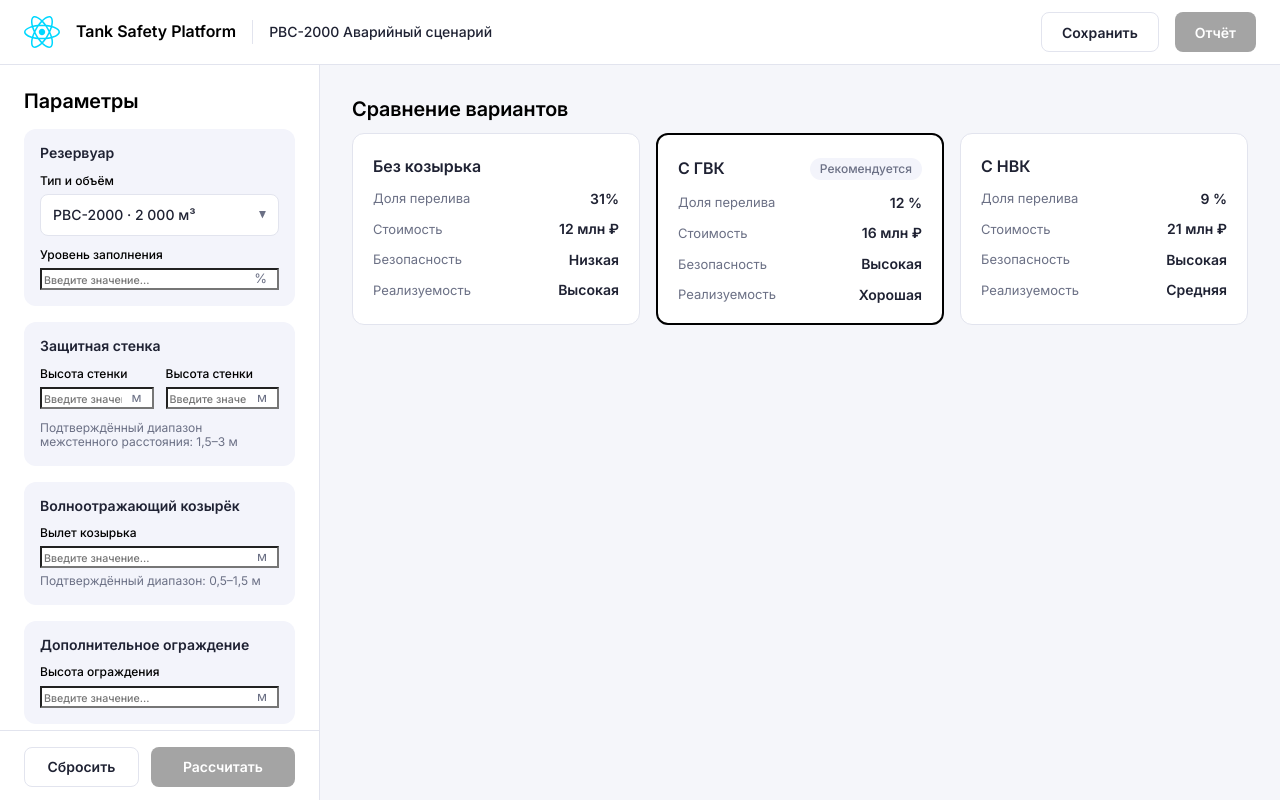
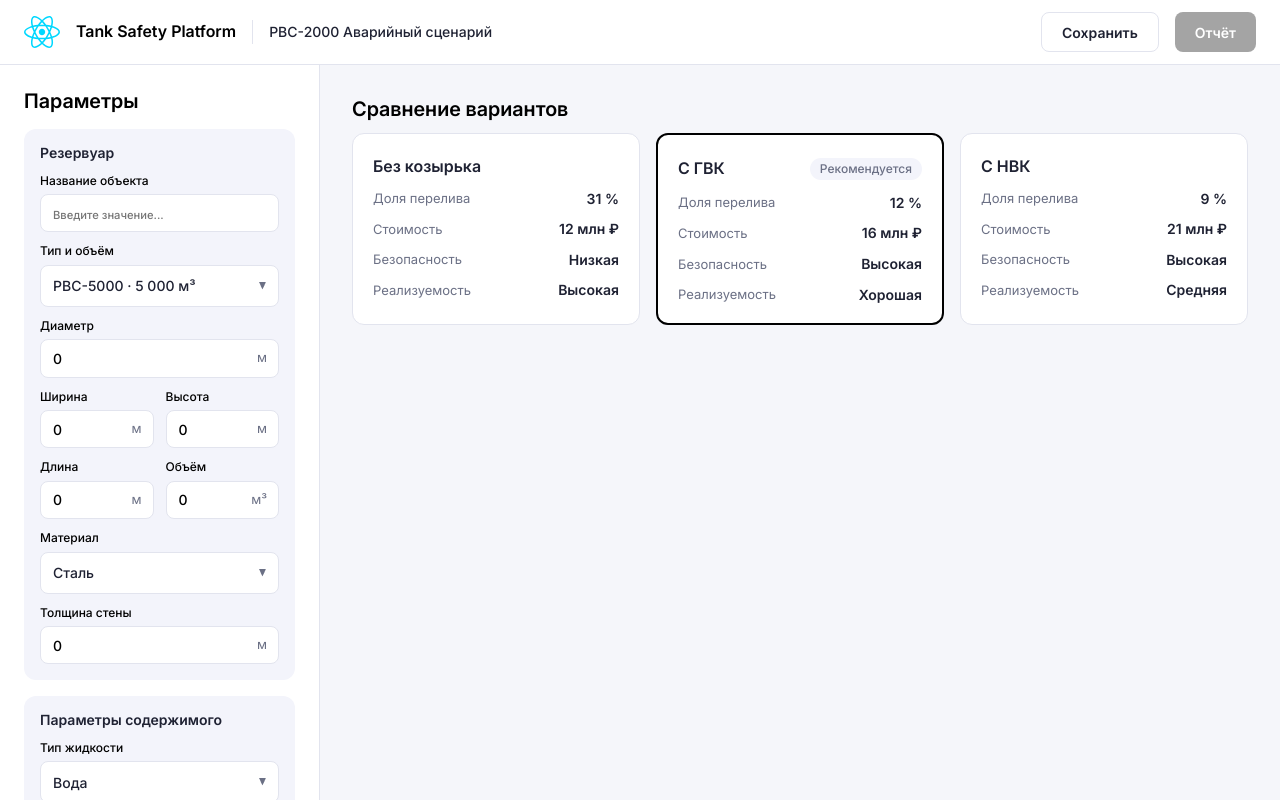
Before and after one commit to safonovartem/Team_13_Our_work, a React (Vite) app in the folder frontend/: page / in a window 1280 px wide. Built offline with nearby package versions, Linux system fonts and the light colour scheme.

Commit message:
Add states to properties panel

```diff
--- a/frontend/src/App.tsx
+++ b/frontend/src/App.tsx
@@ -1,16 +1,23 @@
+import { useState } from 'react';
 import { Header } from './components/header/component';
 import { Layout } from './components/layout/component';
 import { PropertiesPanel } from './components/properties-panel/component';
 import { ResultBlock } from './components/result-block/component';
 import { ResultSection } from './components/result-section/component';
 import { ResultString } from './components/result-string/component';
+import { FormValues, EMPTY_FORM } from './types';
 
 export function App() {
+  const [form, setForm] = useState<FormValues>(EMPTY_FORM);
+
   return (
-    <Layout header={<Header />} aside={<PropertiesPanel />}>
+    <Layout
+      header={<Header />}
+      aside={<PropertiesPanel values={form} onChange={setForm} />}
+    >
       <ResultSection title="Сравнение вариантов">
         <ResultBlock title="Без козырька">
-          <ResultString title="Доля перелива" value="31%" />
+          <ResultString title="Доля перелива" value="31 %" />
           <ResultString title="Стоимость" value="12 млн ₽" />
           <ResultString title="Безопасность" value="Низкая" />
           <ResultString title="Реализуемость" value="Высокая" />
--- a/frontend/src/components/dropdown-menu/component.tsx
+++ b/frontend/src/components/dropdown-menu/component.tsx
@@ -1,13 +1,31 @@
 interface DropdownMenuProps {
-  data: string[];
+  data: readonly string[];
+  value: string | number;
+  onChange: (value: string | number) => void;
+  disabled?: boolean;
   id?: string;
 }
 
-export function DropdownMenu({ data, id }: DropdownMenuProps) {
+export function DropdownMenu({
+  data,
+  id,
+  value,
+  onChange,
+  disabled,
+}: DropdownMenuProps) {
   return (
-    <select id={id}>
+    <select
+      id={id}
+      onChange={(e) => onChange(e.target.value)}
+      disabled={disabled}
+      value={value}
+    >
       {data.map((s, i) => {
-        return <option key={i}>{s}</option>;
+        return (
+          <option key={i} value={s}>
+            {s}
+          </option>
+        );
       })}
     </select>
   );
--- a/frontend/src/components/properties-panel/component.tsx
+++ b/frontend/src/components/properties-panel/component.tsx
@@ -1,53 +1,149 @@
+import {
+  FieldName,
+  FormValues,
+  LIQUID_TYPES,
+  TANK_MATERIALS,
+  TANK_TYPES,
+} from '../../types';
 import { DropdownMenu } from '../dropdown-menu/component';
-import { MeaningNote } from '../meaning-note/component';
 import { PropertiesFormGroup } from '../properties-form-group/component';
 import { PropertyValueInputField } from '../property-value-input-field/component';
 import { SignedFormField } from '../signed-form-field/component';
 import styles from './component.module.css';
 
-export function PropertiesPanel() {
+interface PropertiesPanelProps {
+  values: FormValues;
+  onChange: (next: FormValues) => void;
+}
+
+export function PropertiesPanel({ values, onChange }: PropertiesPanelProps) {
+  const setField = (name: FieldName) => (raw: string | number) =>
+    onChange({ ...values, [name]: raw });
+
   return (
     <div className={styles.container}>
       <section className={styles.propertiesSection}>
         <h3 className={styles.title}>Параметры</h3>
         <form action="#" className={styles.propertiesForm} id="properties-form">
           <PropertiesFormGroup title="Резервуар">
+            <SignedFormField title="Название объекта">
+              <PropertyValueInputField
+                value={values.objectName}
+                onChange={setField('objectName')}
+              />
+            </SignedFormField>
             <SignedFormField title="Тип и объём">
               <DropdownMenu
-                data={['РВС-2000 · 2 000 м³', 'РВС-5000 · 5 000 м³']}
+                data={TANK_TYPES}
+                value={values.objectType}
+                onChange={setField('objectType')}
+              />
+            </SignedFormField>
+            <SignedFormField title="Диаметр">
+              <PropertyValueInputField
+                type="number"
+                measurementUnit="м"
+                value={values.objectDiameter}
+                onChange={setField('objectDiameter')}
+              />
+            </SignedFormField>
+            <div className={styles.twoColumn}>
+              <SignedFormField title="Ширина">
+                <PropertyValueInputField
+                  type="number"
+                  measurementUnit="м"
+                  value={values.objectWidth}
+                  onChange={setField('objectWidth')}
+                />
+              </SignedFormField>
+              <SignedFormField title="Высота">
+                <PropertyValueInputField
+                  type="number"
+                  measurementUnit="м"
+                  value={values.objectHeight}
+                  onChange={setField('objectHeight')}
+                />
+              </SignedFormField>
+              <SignedFormField title="Длина">
+                <PropertyValueInputField
+                  type="number"
+                  measurementUnit="м"
+                  value={values.objectLength}
+                  onChange={setField('objectLength')}
+                />
+              </SignedFormField>
+              <SignedFormField title="Объём">
+                <PropertyValueInputField
+                  type="number"
+                  measurementUnit="м³"
+                  value={values.objectVolume}
+                  onChange={setField('objectVolume')}
+                />
+              </SignedFormField>
+            </div>
+            <SignedFormField title="Материал">
+              <DropdownMenu
+                data={TANK_MATERIALS}
+                value={values.objectMaterial}
+                onChange={setField('objectMaterial')}
+              />
+            </SignedFormField>
+            <SignedFormField title="Толщина стены">
+              <PropertyValueInputField
+                type="number"
+                measurementUnit="м"
+                value={values.wallThickness}
+                onChange={setField('wallThickness')}
+              />
+            </SignedFormField>
+          </PropertiesFormGroup>
+
+          <PropertiesFormGroup title="Параметры содержимого">
+            <SignedFormField title="Тип жидкости">
+              <DropdownMenu
+                data={LIQUID_TYPES}
+                value={values.liquidType}
+                onChange={setField('liquidType')}
+              />
+            </SignedFormField>
+            <SignedFormField title="Плотность">
+              <PropertyValueInputField
+                type="number"
+                measurementUnit="кг/м³"
+                value={values.liquidDensity}
+                onChange={setField('liquidDensity')}
+              />
+            </SignedFormField>
+            <SignedFormField title="Вязкость">
+              <PropertyValueInputField
+                type="number"
+                value={values.liquidViscosity}
+                onChange={setField('liquidViscosity')}
+              />
+            </SignedFormField>
+            <SignedFormField title="Температура">
+              <PropertyValueInputField
+                type="number"
+                measurementUnit="K"
+                value={values.liquidTemperature}
+                onChange={setField('liquidTemperature')}
               />
             </SignedFormField>
             <SignedFormField title="Уровень заполнения">
-              <PropertyValueInputField measurementUnit="%" />
+              <PropertyValueInputField
+                type="number"
+                measurementUnit="%"
+                value={values.fillLevel}
+                onChange={setField('fillLevel')}
+              />
             </SignedFormField>
-          </PropertiesFormGroup>
-
-          <PropertiesFormGroup title="Защитная стенка">
-            <div className={styles.twoColumn}>
-              <SignedFormField title="Высота стенки">
-                <PropertyValueInputField measurementUnit="м" />
-              </SignedFormField>
-              <SignedFormField title="Высота стенки">
-                <PropertyValueInputField measurementUnit="м" />
-              </SignedFormField>
-            </div>
-            <MeaningNote>
-              Подтверждённый диапазон межстенного расстояния: 1,5–3 м
-            </MeaningNote>
-          </PropertiesFormGroup>
-
-          <PropertiesFormGroup title="Волноотражающий козырёк">
-            <SignedFormField
-              title="Вылет козырька"
-              valueNoteMessage="Подтверждённый диапазон: 0,5–1,5 м"
-            >
-              <PropertyValueInputField measurementUnit="м" />
-            </SignedFormField>
-          </PropertiesFormGroup>
-
-          <PropertiesFormGroup title="Дополнительное ограждение">
-            <SignedFormField title="Высота ограждения">
-              <PropertyValueInputField measurementUnit="м" />
+            <SignedFormField title="Объём жидкости">
+              <PropertyValueInputField
+                type="number"
+                measurementUnit="м³"
+                value={values.liquidVolume}
+                onChange={setField('liquidVolume')}
+              />
             </SignedFormField>
           </PropertiesFormGroup>
         </form>
--- a/frontend/src/components/property-value-input-field/component.tsx
+++ b/frontend/src/components/property-value-input-field/component.tsx
@@ -1,27 +1,43 @@
 import styles from './component.module.css';
 
 interface PropertyValueInputFieldProps {
-  type: 'number' | 'text';
+  type?: 'number' | 'text';
+  value: string | number;
+  onChange: (raw: string | number) => void;
   placeholder?: string;
   measurementUnit?: string;
   id?: string;
+  name?: string;
+  disabled?: boolean;
 }
 
 export function PropertyValueInputField({
-  type,
+  type = 'text',
   placeholder = 'Введите значение...',
+  value,
+  onChange,
   measurementUnit,
   id,
+  name,
+  disabled,
 }: PropertyValueInputFieldProps) {
   return (
     <div className={styles.container}>
       <input
-        placeholder={placeholder}
         type={type}
         id={id}
+        name={name}
+        disabled={disabled}
+        placeholder={placeholder}
+        value={value}
+        onChange={(e) =>
+          onChange(type === 'number' ? Number(e.target.value) : e.target.value)
+        }
         className={`${styles.input} ${measurementUnit ? styles.measured : ''}`}
       />
-      <span className={styles.propertyMeasureUnit}>{measurementUnit}</span>
+      {measurementUnit && (
+        <span className={styles.propertyMeasureUnit}>{measurementUnit}</span>
+      )}
     </div>
   );
 }
```
